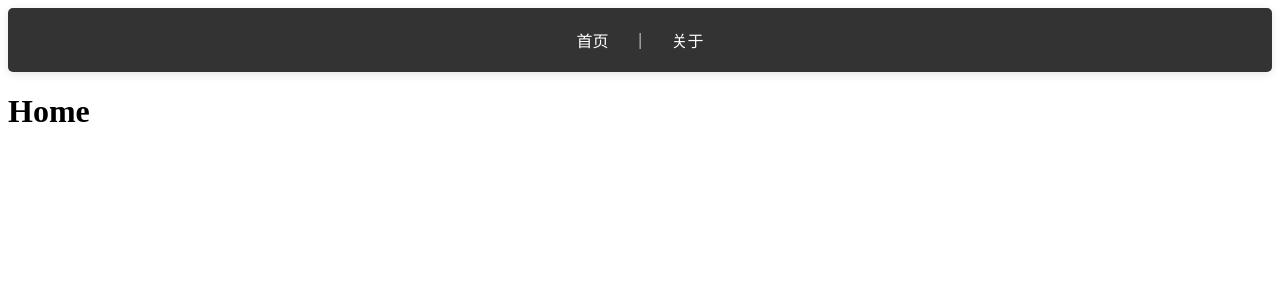
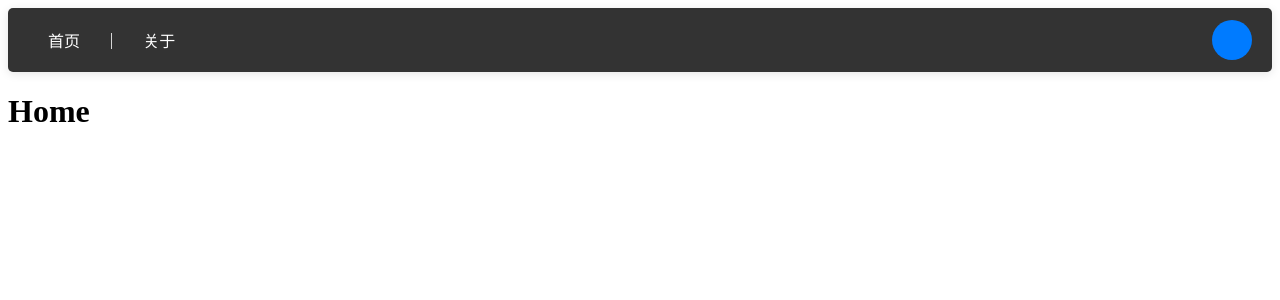
Before and after one commit to KomeijiHelper/KomeijiHelper, a Vue app in the folder frontend/komeiji/: page / in a window 1280 px wide. Shown: the top 300 px of the page. Built offline with nearby package versions, Linux system fonts and the light colour scheme.

Commit message:
feat: appbar navigation

```diff
--- a/frontend/komeiji/src/App.vue
+++ b/frontend/komeiji/src/App.vue
@@ -3,48 +3,63 @@
     <router-link to="/" class="nav-link">首页</router-link>
     <span class="separator">|</span>
     <router-link to="/about" class="nav-link">关于</router-link>
+
+    <!-- 右侧用户图标 -->
+    <router-link
+        v-if="loggedIn"
+        :to="`/user/${userName}`"
+        class="user-icon"
+    >
+      {{ userName.charAt(0).toUpperCase() }}
+    </router-link>
+    <router-link v-else to="/login" class="user-icon">
+      <i class="fas fa-sign-in-alt"></i>
+    </router-link>
   </nav>
   <router-view></router-view>
 </template>
 
 <script setup>
+import { onMounted, onUnmounted, ref, watch } from "vue";
+import userApi from "@/api/userApi.js";
+import { useRoute } from "vue-router";
 
-import {onMounted, onUnmounted, ref, watch} from "vue";
-import userApi from "@/api/userApi.js";
-import {useRoute} from "vue-router";
+// 监听路径变化，检查 session
+const route = useRoute();
+const loggedIn = ref(false);
+const userName = ref(localStorage.getItem("userName") || "");
 
-// 初始化对路径变化的监听, 用于更新校验 session
-const route = useRoute();
-watch(() => route.path, (newPath, oldPath) => {
-  // 如果前往登录页面, 则不 check session
-  if (newPath === '/login') { return }
-  handleRouteChange();
-});
+watch(
+    () => route.path,
+    (newPath) => {
+      if (newPath === "/login") return;
+      handleRouteChange();
+    }
+);
+
 function handleRouteChange() {
   try {
-    userApi.checkSession()
-    loggedIn = true
+    userApi.checkSession();
+    loggedIn.value = true;
   } catch (e) {
-    loggedIn = false
+    loggedIn.value = false;
   }
 }
 
-// 初始化对用户名的监听, 用于绘制AppBar
-let loggedIn = false;
-localStorage.setItem('userName', '');
-const userName = ref(localStorage.getItem('userName') || '');
+// 监听 localStorage 变化
 const updateFromStorage = (event) => {
-  if (event.key === 'userName') {
-    userName.value = event.newValue || '';
+  if (event.key === "userName") {
+    userName.value = event.newValue || "";
   }
 };
+
 onMounted(() => {
-  window.addEventListener('storage', updateFromStorage);
-});
-onUnmounted(() => {
-  window.removeEventListener('storage', updateFromStorage);
+  window.addEventListener("storage", updateFromStorage);
 });
 
+onUnmounted(() => {
+  window.removeEventListener("storage", updateFromStorage);
+});
 </script>
 
 <style scoped>
@@ -56,6 +71,7 @@ onUnmounted(() => {
   align-items: center;
   border-radius: 5px;
   box-shadow: 0 2px 10px rgba(0, 0, 0, 0.1);
+  position: relative;
 }
 
 .nav-link {
@@ -77,4 +93,30 @@ onUnmounted(() => {
   color: #fff;
   margin: 0 10px;
 }
+
+/* 用户图标 */
+.user-icon {
+  margin-left: auto;
+  width: 40px;
+  height: 40px;
+  background-color: #007bff;
+  color: white;
+  font-size: 18px;
+  display: flex;
+  justify-content: center;
+  align-items: center;
+  border-radius: 50%;
+  text-decoration: none;
+  font-weight: bold;
+  transition: background-color 0.3s;
+}
+
+.user-icon:hover {
+  background-color: #0056b3;
+}
+
+/* 登录图标样式 */
+.user-icon i {
+  font-size: 20px;
+}
 </style>
```
Also changed, not shown: 1 other file (tests, documents, lock files or other folders).
